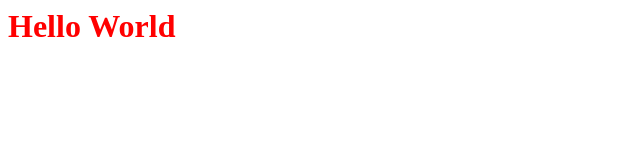
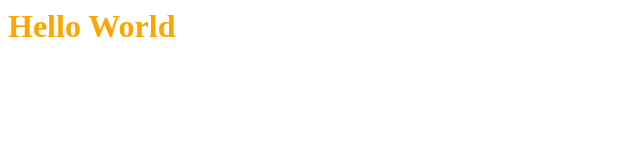
Before and after one commit to gastelumdev/git_demo, a plain HTML site: page index.html in a window 1280 px wide. Shown: the whole page, without its empty margins (0-640 px from the left). Drawn offline with Linux system fonts and the light colour scheme.

Commit message:
Fixes #5

```diff
--- a/index.html
+++ b/index.html
@@ -1 +1 @@
-<h1 style="color:red;">Hello World</h1>
+<h1 style="color:orange;">Hello World</h1>
```
Also changed, not shown: about.html (+1 -1 lines).
